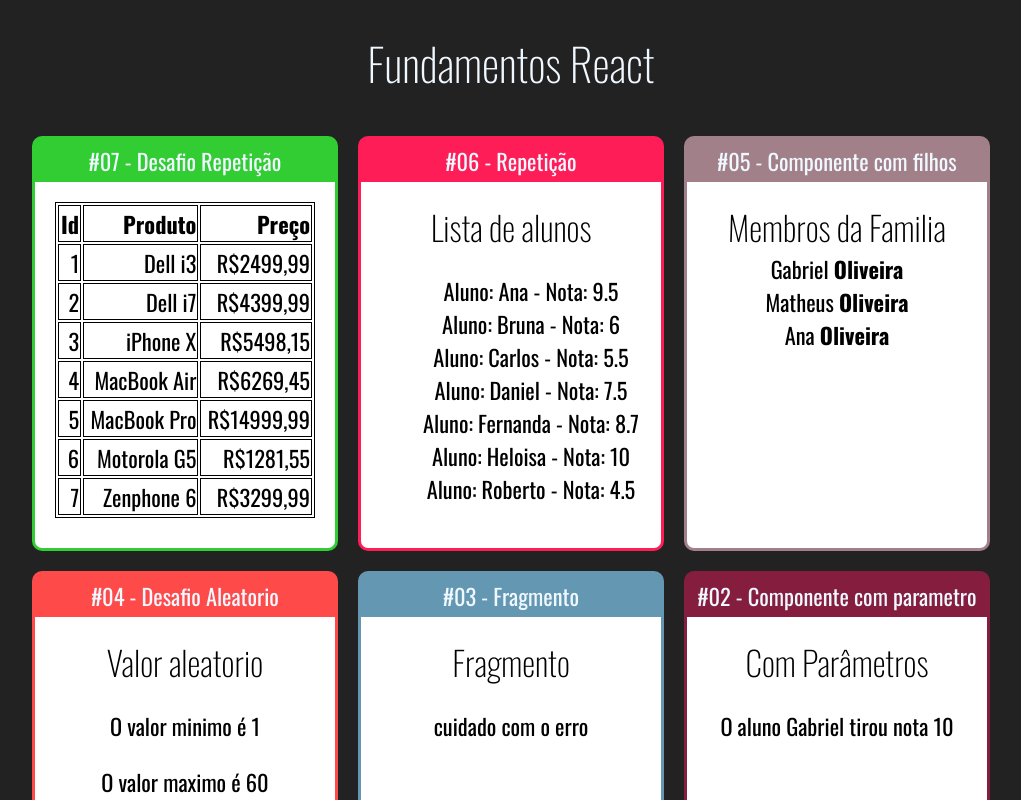
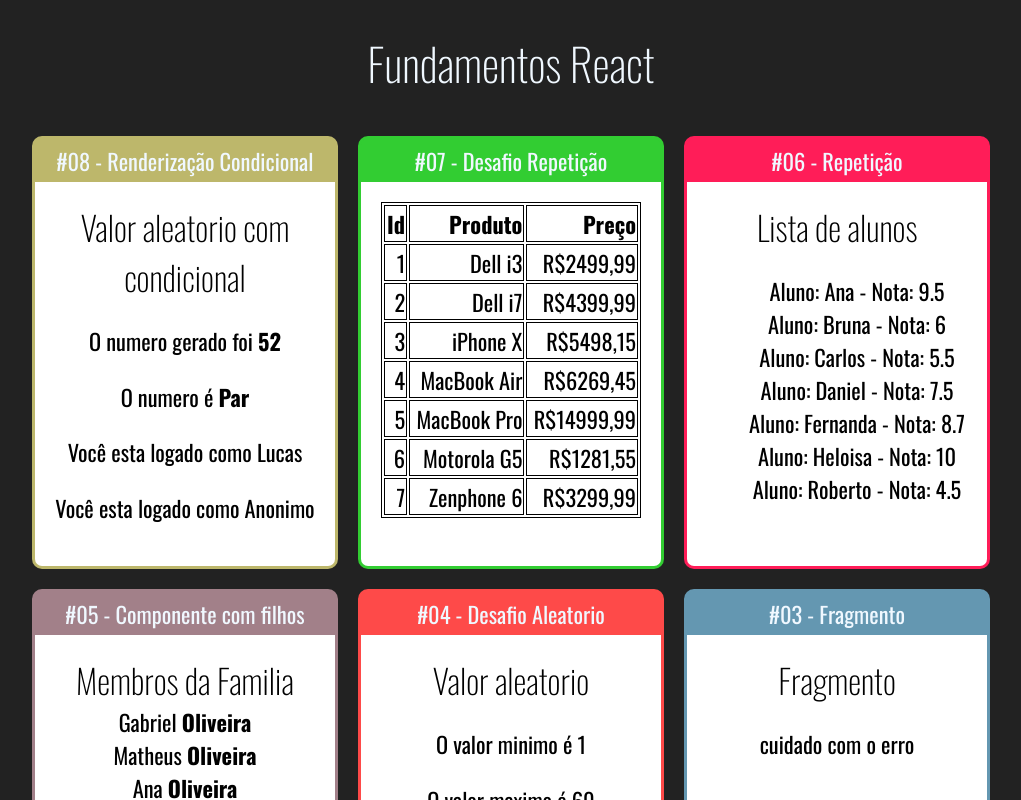
Before and after one commit to prgoliveira/React-COD3R, a React (Create React App) app in the folder fundamentos-react/: page / in a window 1280 px wide. Shown: the top 800 px of the page, without its empty margins (129-1150 px from the left). Built offline with nearby package versions, Linux system fonts and the light colour scheme.

Commit message:
Utilizando condicionais para a renderizaçao de componente

```diff
--- a/fundamentos-react/src/App.jsx
+++ b/fundamentos-react/src/App.jsx
@@ -2,6 +2,8 @@ import React from 'react'
 
 import './App.css'
 
+import UsuarioInfo from './components/condicional/UsuarioInfo'
+import ParOuImpar from './components/condicional/ParOuImpar'
 import ListaProdutos from './components/repeticao/ListaProdutos'
 import ListaAlunos from './components/repeticao/ListaAlunos'
 import FamiliaMembro from './components/basic/FamiliaMembro'
@@ -22,6 +24,12 @@ export default _ => {
             <h1>Fundamentos React</h1>
 
             <div className="Cards" >
+
+                <Card titulo="#08 - Renderização Condicional" color="#BDB76B" >
+                    <ParOuImpar min={1} max={60} ></ParOuImpar>
+                    <UsuarioInfo usuario={{nome:'Lucas'}}></UsuarioInfo>
+                    <UsuarioInfo usuario={{email:'lucas@gmail.com'}}></UsuarioInfo>
+                </Card>
 
                 <Card titulo="#07 - Desafio Repetição" color="#32CD32" >
                     <ListaProdutos></ListaProdutos>
--- /dev/null
+++ b/fundamentos-react/src/components/condicional/ParOuImpar.jsx
@@ -0,0 +1,21 @@
+import React from 'react'
+
+export default props => {
+
+    let { min, max } = props
+    if (min > max) [min, max] = [max, min]
+    const aleatorio = parseInt((Math.random() * (max - min + 1)) + min)
+    const isPar = aleatorio % 2 === 0
+
+    return (
+
+        <div>
+            <h2>Valor aleatorio com condicional</h2>
+            <p>O numero gerado foi <b>{aleatorio}</b></p>
+            {isPar ? <span>O numero é <b>Par</b></span> : <span>O numero é <b>Impar</b></span>}
+
+        </div>
+
+    )
+
+}
--- /dev/null
+++ b/fundamentos-react/src/components/condicional/UsuarioInfo.jsx
@@ -0,0 +1,18 @@
+import React from 'react'
+import If from './if'
+
+export default props =>{
+
+    const usuario = props.usuario || {}
+
+    return(
+        <div>
+            <If test={usuario && usuario.nome}>
+                <p>Você esta logado como {usuario.nome}</p>
+            </If>
+            <If test={!usuario || !usuario.nome}>
+                <p>Você esta logado como Anonimo</p>
+            </If>
+        </div>
+    )
+}
--- /dev/null
+++ b/fundamentos-react/src/components/condicional/if.js
@@ -0,0 +1,7 @@
+export default props => {
+    if(props.test){
+        return props.children
+    } else {
+        return false
+    }
+}
```
